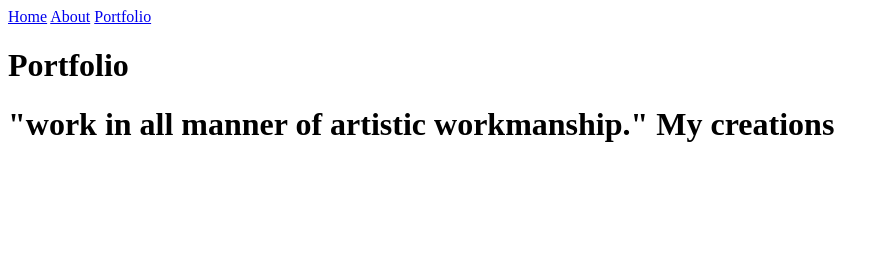
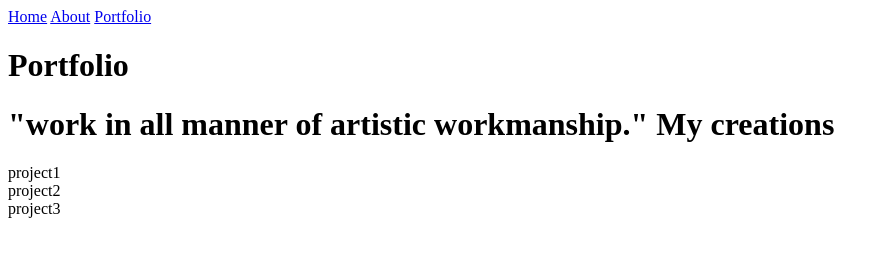
Before and after one commit to eyverd/personal-site, a plain HTML site: page portfolio.html in a window 1280 px wide. Shown: the whole page, without its empty margins (0-889 px from the left). Drawn offline with Linux system fonts and the light colour scheme.

Commit message:
add prelim to portfolio

```diff
--- a/portfolio.html
+++ b/portfolio.html
@@ -13,8 +13,9 @@
     </nav>
     <h1>Portfolio</h1>
 <h1>"work in all manner of artistic workmanship." My creations</h1>
-
-
+<section>project1</section>
+<section>project2</section>
+<section>project3</section>
     <script src="javascript.js"></script>
 </body>
 </html>
```
